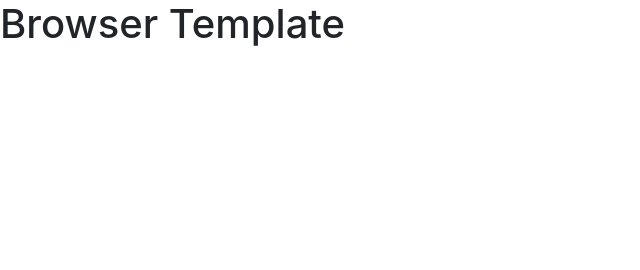
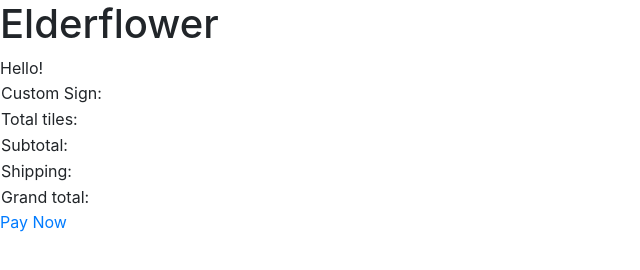
Before and after one commit to GRyanRI/basic-javascript, a website built with webpack: page index.html in a window 1280 px wide. Shown: the whole page, without its empty margins (0-640 px from the left). Built offline with nearby package versions, Linux system fonts and the light colour scheme; files whose address does not match are found by name.

Commit message:
updated html

```diff
--- a/index.html
+++ b/index.html
@@ -1,17 +1,37 @@
 <!DOCTYPE html>
 <html>
     <head>
-      <title>Example</title>
-      <meta name="viewport" content="width=device-width, initial-scale=1">
-
-      <!-- Do not add `link` tags-->
-      <link rel="shortcut icon" type="image/x-icon" href="favicon.ico">
-
-      <!-- Do not add `script` tags-->
-      <script src="public/vendor.js" type="text/javascript" charset="utf-8" defer></script>
-      <script src="public/application.js" type="text/javascript" charset="utf-8" defer></script>
+      <title>JavaScript &amp; jQuery - Chapter 2: Basic JavaScript Instructions - Example</title>
+      <link rel="stylesheet" href="css/c02.css" />
     </head>
     <body>
-      <h1>Browser Template</h1>
+      <h1>Elderflower</h1>
+      <div id="content">
+        <div id="greeting" class="message">Hello!</div>
+        <table>
+          <tr>
+            <td>Custom Sign: </td>
+            <td id="userSign"></td>
+          </tr>
+          <tr>
+            <td>Total tiles: </td>
+            <td id="tiles"></td>
+          </tr>
+          <tr>
+            <td>Subtotal: </td>
+            <td id="subTotal"></td>
+          </tr>
+          <tr>
+            <td>Shipping: </td>
+            <td id="shipping"></td>
+          </tr>
+          <tr>
+            <td>Grand total: </td>
+            <td id="grandTotal"></td>
+          </tr>
+        </table>
+        <a href="#" class="action">Pay Now</a>
+      </div>
+      <script src="js/example.js"></script>
     </body>
 </html>
```
